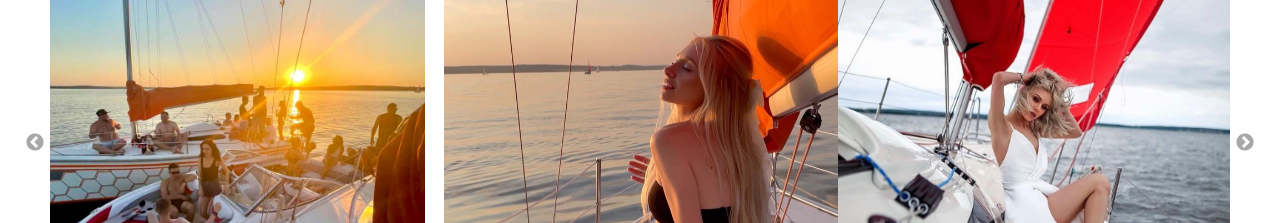
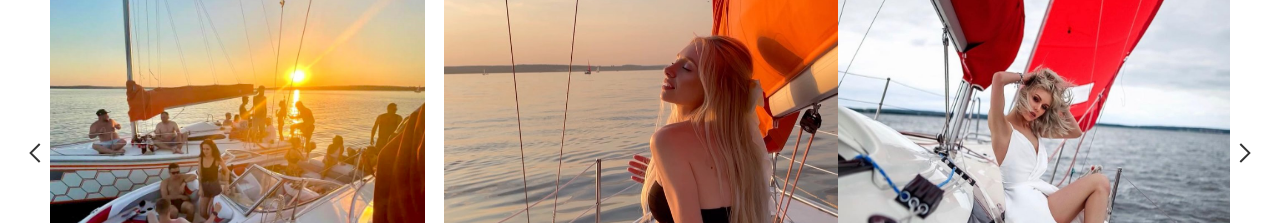
Before and after one commit to minskyacht/yacht, a React (Create React App) app: page / in a window 1280 px wide. Shown: the part 1860-2083 px from the top of the page. Built offline with nearby package versions, Linux system fonts and the light colour scheme; a web font is replaced by a local one.

Commit message:
add custom arrow

```diff
--- a/src/ServiceContainer/ServiceContainer.css
+++ b/src/ServiceContainer/ServiceContainer.css
@@ -49,7 +49,19 @@
 }
 
 .service_container .slick-prev:before {
-    color: #8d8b8b;
+    color: #363636;
+}
+
+.slick-next{
+    width: 20px;
+    height: 20px;
+    transform: rotate(-90deg);
+}
+
+.slick-prev{
+    width: 20px;
+    height: 20px;
+    transform: rotate(90deg);
 }
 
 @media (max-width: 476px) {
@@ -57,9 +69,15 @@
         margin-top: 30px;
         font-size: 40px;
     }
+
     .service_item{
         width: 97% !important;
     }
+
+    .text_wrapper {
+        width: 75%;
+    }
+
 }
 
 @media (max-width: 768px) {
--- a/src/ServiceContainer/ServiceContainer.js
+++ b/src/ServiceContainer/ServiceContainer.js
@@ -1,7 +1,8 @@
 import './ServiceContainer.css';
-import Slider from "react-slick";
-import {DEVICES, SERVICE_DATA, slidesToShow} from "../constants";
-import {useMedia} from "../hooks/useMedia";
+import Slider from 'react-slick';
+import {DEVICES, SERVICE_DATA, slidesToShow} from '../constants';
+import {useMedia} from '../hooks/useMedia';
+import arrow from '../images/arrow.svg'
 
 const settings = {
     dots: true,
@@ -11,7 +12,9 @@ const settings = {
     slidesToScroll: 1,
     pauseOnHover: true,
     centerMode: true,
-    centerPadding: 0
+    centerPadding: 0,
+    nextArrow: <img src={arrow} alt='next'/>,
+    prevArrow: <img src={arrow} alt='prev'/>
 };
 
 export const ServiceContainer=({windowWidth})=>{
@@ -20,7 +23,7 @@ export const ServiceContainer=({windowWidth})=>{
     const amountOfSlidesToShow=device===DEVICES.tablet || device===DEVICES.phone ? 1 : slidesToShow;
 
     return (
-        <div className="service_container">
+        <div className='service_container'>
             <h2 className={'service_title'}>УСЛУГИ</h2>
             <Slider {...{...settings,slidesToShow:amountOfSlidesToShow}} style={{width:`${windowWidth - 100}px`}}>
                 {SERVICE_DATA.map((data, index) => (
@@ -28,7 +31,7 @@ export const ServiceContainer=({windowWidth})=>{
                     <img src={data.image} height={500} alt={''}/>
                         <div className={'text_wrapper'}><h4
                         key={index}
-                        className="service_item_title"
+                        className='service_item_title'
                         >
                         {data.title}
                         </h4>
```
Also changed, not shown: src/images/arrow.svg (added).
